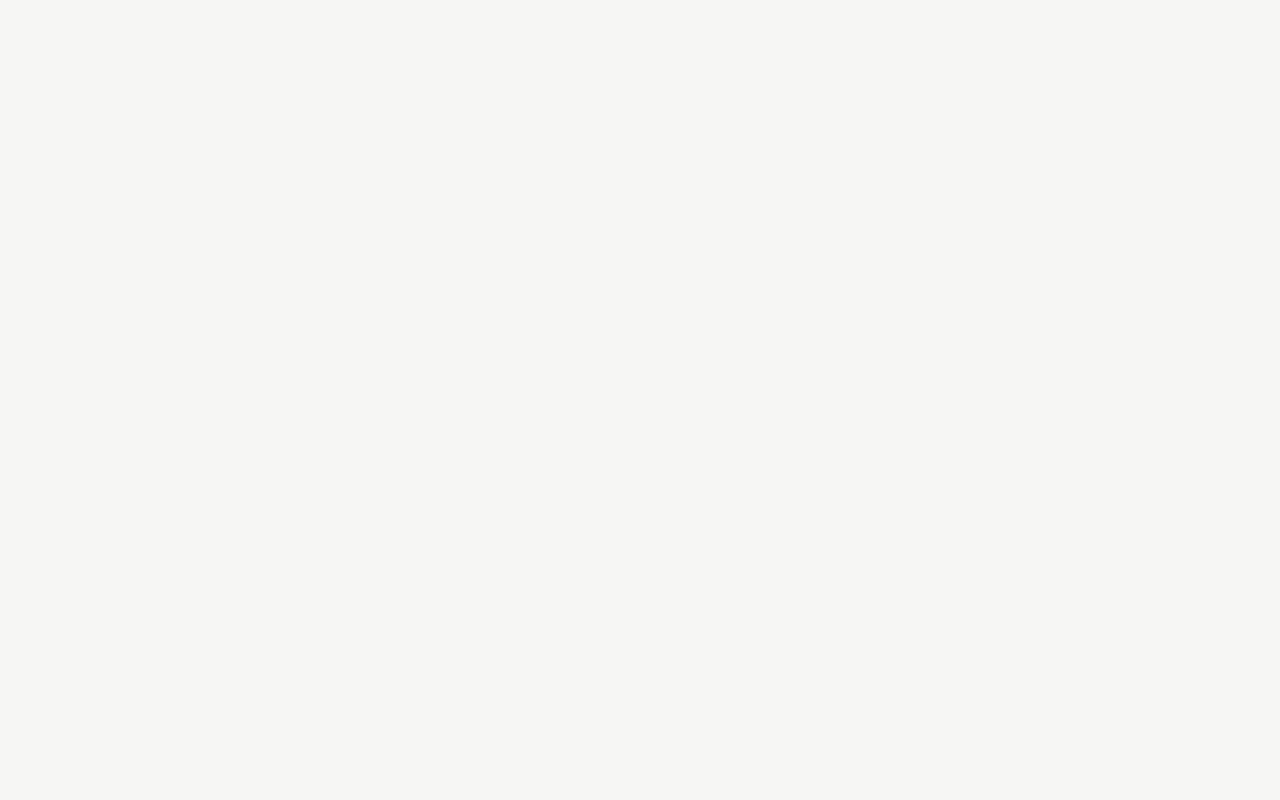
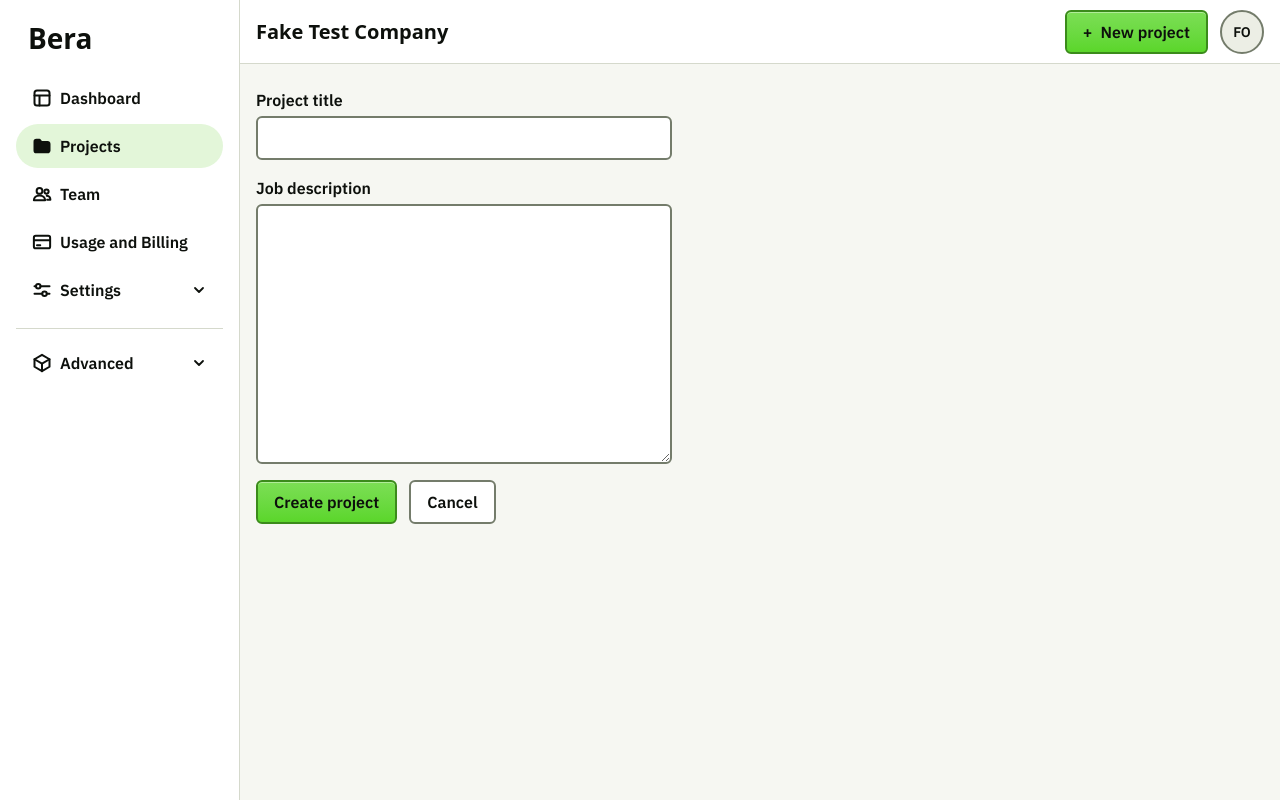
Before and after one commit to fahadabid545/BERA, a Next.js app in the folder web/: page /company/projects/new in a window 1280 px wide. Before the commit this address had no page. Built offline with nearby package versions, Linux system fonts and the light colour scheme.

Commit message:
BERA-027: New project page shell
Co-Authored-By: Claude Sonnet 5.5 <noreply@anthropic.com>
Claude-Session: https://claude.ai/code/session_01Sowjbr87FFSEDgdz97nazL

```diff
--- /dev/null
+++ b/web/src/app/company/projects/new/page.tsx
@@ -0,0 +1,17 @@
+import { PROJECTS_HREF } from "@/components/company/links";
+import { Button, ButtonLink, Input, Textarea } from "@/components/ui";
+
+export default function NewProjectPage() {
+  return (
+    <form className="page-form">
+      <Input label="Project title" />
+      <Textarea label="Job description" rows={12} />
+      <div className="page-actions">
+        <Button>Create project</Button>
+        <ButtonLink href={PROJECTS_HREF} variant="secondary">
+          Cancel
+        </ButtonLink>
+      </div>
+    </form>
+  );
+}
```
Also changed, not shown: 1 other file (tests, documents, lock files or other folders).
